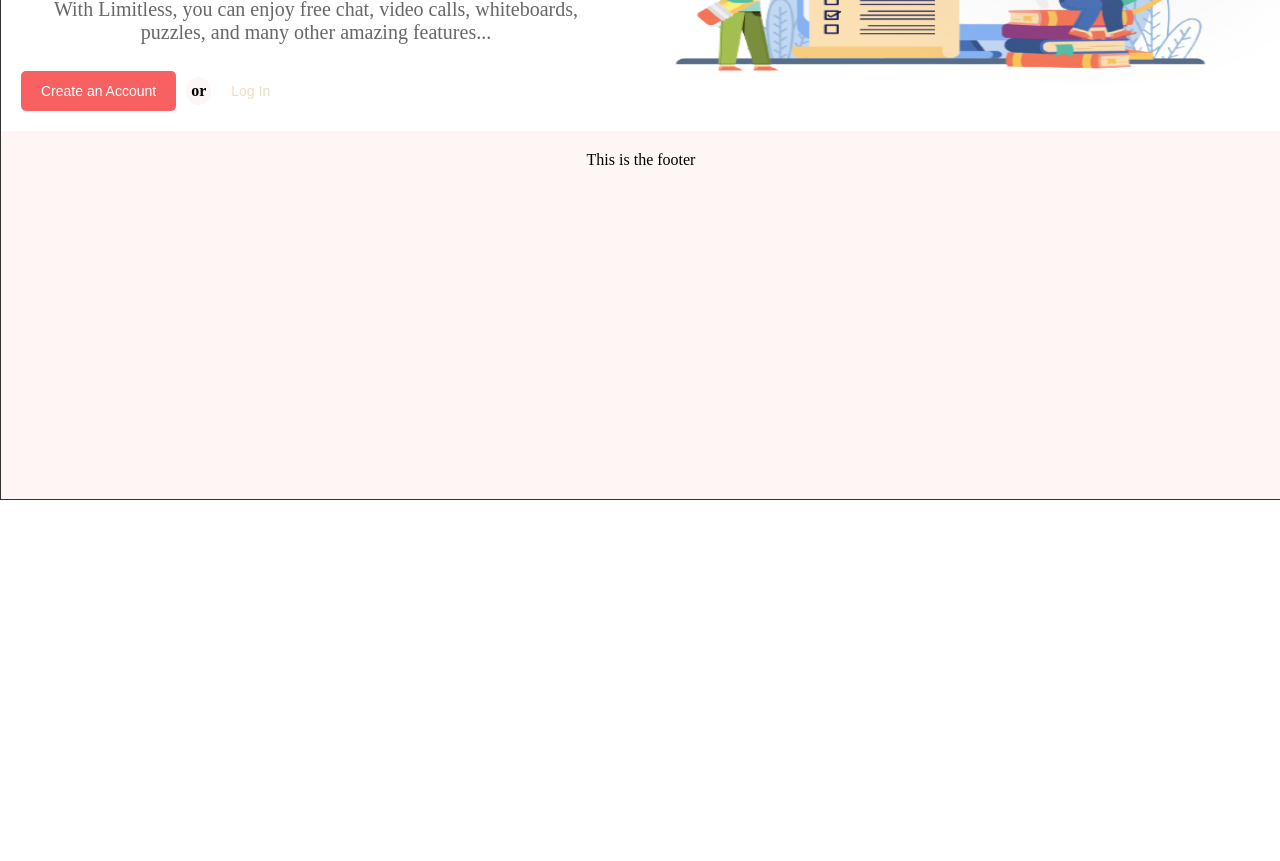
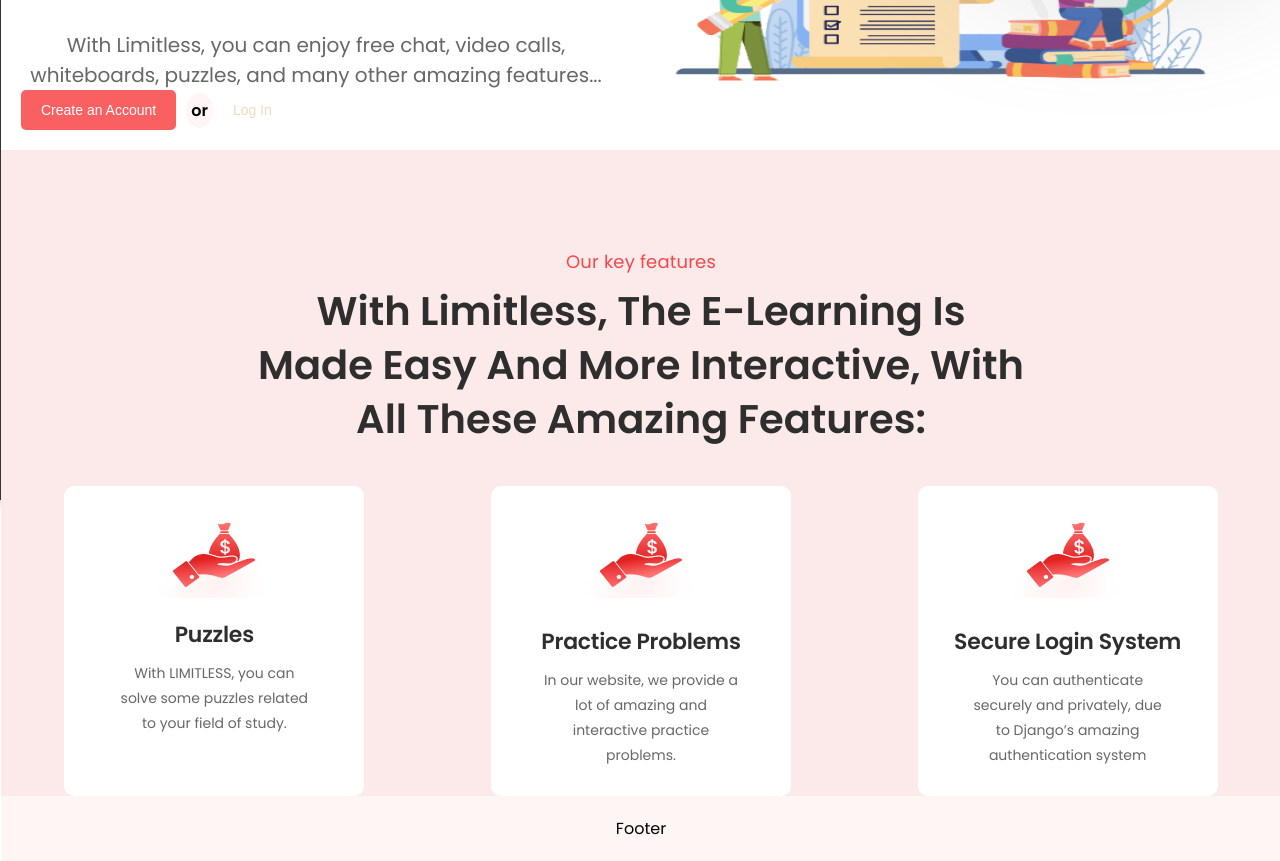
Before and after one commit to Flow-Up12/Limitless-Application, a React (Create React App) app: page / in a window 1280 px wide. Shown: the part 300-1161 px from the top of the page. Before the commit the page ends 800 px from the top, so only its background shows below. Built offline with nearby package versions, Linux system fonts and the light colour scheme.

Commit message:
Key Feature Landing Page DONE

```diff
--- a/src/App.js
+++ b/src/App.js
@@ -1,11 +1,13 @@
-import Header from "./Components/Header"
-import Footer from "./Components/Footer"
+import Header from "./Components/Header";
+import Footer from "./Components/Footer";
+import Mid from "./Components/mid/Mid";
 
 function App() {
   return (
     <div className="App">
-      <Header/>
-      <Footer/>
+      <Header />
+      <Mid />
+      <Footer />
     </div>
   );
 }
--- a/src/Components/Footer.js
+++ b/src/Components/Footer.js
@@ -1,12 +1,8 @@
 // Import the React library
-import React from 'react';
+import React from "react";
 
 function Footer() {
-    return (
-        <div className="footer">
-            This is the footer
-        </div>
-    )
+  return <div className="footer">Footer</div>;
 }
 
 export default Footer;
--- /dev/null
+++ b/src/Components/mid/Mid.js
@@ -0,0 +1,30 @@
+import React from "react";
+import "./mid.css";
+import ICON from "./icon1.png";
+
+function Mid() {
+  return (
+    <div class="mid">
+      <p class="key-text">Our key features</p>
+      <p class="slogan-text">With limitless, the e-learning is made easy and more interactive, with all these amazing features:</p>
+      <div class="card-container">
+        <div class="card1">
+          <img src={ICON} alt="shipping" class="card-icon" />
+          <h3 class="card-title">Puzzles</h3>
+          <h4 class="card-description">With LIMITLESS, you can solve some puzzles related to your field of study.</h4>
+        </div>
+        <div class="card2">
+          <img src={ICON} alt="shipping" class="card-icon" />
+          <h3 class="card-title">Practice Problems</h3>
+          <h4 class="card-description">In our website, we provide a lot of amazing and interactive practice problems.</h4>
+        </div>
+        <div class="card3">
+          <img src={ICON} alt="shipping" class="card-icon" />
+          <h3 class="card-title">Secure Login System</h3>
+          <h4 class="card-description">You can authenticate securely and privately, due to Django’s amazing authentication system</h4>
+        </div>
+      </div>
+    </div>
+  );
+}
+export default Mid;
--- /dev/null
+++ b/src/Components/mid/mid.css
@@ -0,0 +1,89 @@
+@import url("https://fonts.googleapis.com/css2?family=Poppins:ital,wght@0,400;0,600;1,400&display=swap");
+.mid {
+  background-color: #fceaea;
+  display: flex;
+  flex-direction: column;
+  font-family: "Poppins";
+  text-align: center;
+}
+.key-text {
+  color: #f54748;
+  text-align: center;
+  margin-top: 100px;
+  margin-bottom: 10px;
+  font-size: 18px;
+  font-style: normal;
+  font-weight: 500;
+  line-height: 24px; /* 133.333% */
+  letter-spacing: 0.18px;
+}
+.slogan-text {
+  color: #2e2e2e;
+  text-align: center;
+  margin-left: 20%;
+  margin-right: 20%;
+  margin-bottom: 40px;
+  font-size: 40px;
+  font-style: normal;
+  font-weight: 700;
+  line-height: 54px; /* 135% */
+  text-transform: capitalize;
+}
+.card-container {
+  display: flex;
+  flex-direction: row;
+  justify-content: space-around;
+  margin: 0;
+  padding: 0;
+}
+.card-icon {
+  margin-top: 30px;
+  margin-bottom: 20px;
+}
+.card1 {
+  display: flex;
+  flex-direction: column;
+  align-items: center;
+  width: 300px;
+  height: 310px;
+  border: 1px solid rgba(255, 255, 255, 0);
+  border-radius: 10px;
+  background-color: rgb(255, 255, 255);
+}
+.card2 {
+  width: 300px;
+  height: 310px;
+  border: 1px solid rgba(255, 255, 255, 0);
+  border-radius: 10px;
+
+  background-color: rgb(255, 255, 255);
+}
+.card3 {
+  width: 300px;
+  height: 310px;
+  border: 1px solid rgba(255, 255, 255, 0);
+  border-radius: 10px;
+  background-color: rgb(255, 255, 255);
+}
+.card-title {
+  color: #2e2e2e;
+  text-align: center;
+  font-family: "Poppins";
+  font-size: 22px;
+  font-style: normal;
+  margin-bottom: 10px;
+  font-weight: 600;
+  line-height: normal;
+  letter-spacing: -0.22px;
+}
+.card-description {
+  color: #676767;
+  text-align: center;
+  font-family: "Poppins";
+  font-size: 14px;
+  font-style: normal;
+  margin-left: 50px;
+  margin-right: 50px;
+  font-weight: 400;
+  line-height: 25px; /* 178.571% */
+}
--- a/src/index.css
+++ b/src/index.css
@@ -10,7 +10,7 @@ html {
 
 body {
   min-height: 100vh;
-  font-family: 'Open Sans', sans-serif;
+  font-family: "Open Sans", sans-serif;
   -webkit-font-smoothing: antialiased;
   -moz-osx-font-smoothing: grayscale;
   display: flex;
@@ -35,12 +35,12 @@ body {
   align-items: center;
   border: 1px solid #333;
   box-shadow: 0px 0px 15px gray;
-
 }
 .red {
-  color :red;}
+  color: red;
+}
 .footer {
-  background: #FEF5F5;
+  background: #fef5f5;
   height: 50vh;
   padding: 20px;
   text-align: center;
@@ -48,15 +48,11 @@ body {
 }
 
 .header {
-  background-color: #FFFFFF;
+  background-color: #ffffff;
   width: 100vw;
   padding: 20px;
   text-align: center;
-
-
 }
-
-
 
 .header h1 {
   font-size: 36px;
@@ -75,13 +71,13 @@ body {
 
 .top-container img {
   height: 60px;
-  width:  400px;
+  width: 400px;
   filter: drop-shadow(2px 2px 10px rgba(0, 0, 0, 0.8));
 }
 
 button {
   font-size: 14px;
-  color: #F1DAC4;
+  color: #f1dac4;
   background: none;
   border: none;
   padding: 10px 20px;
@@ -102,18 +98,16 @@ button:hover {
   align-items: center;
   margin-right: 10px;
 }
-
 .text {
   margin-top: -20px;
   font-weight: bold;
   font-size: 55px;
-
 }
 
 .text2 {
   margin-top: 20px;
   font-size: 20px;
-  color: #676767
+  color: #676767;
 }
 
 .middle img {
@@ -123,7 +117,6 @@ button:hover {
   margin-top: 50px;
 }
 
-
 .bottom-buttons {
   display: flex;
   justify-content: flex-start;
@@ -131,17 +124,16 @@ button:hover {
 }
 
 .red-button {
-  background-color: #F86061;
+  background-color: #f86061;
   color: white;
   padding: 12px 20px;
   border: none;
   border-radius: 5px;
-
 }
 
 .or {
   font-weight: bold;
-  background: #FEF5F5;
+  background: #fef5f5;
   padding: 5px;
   border-radius: 50%;
 }
@@ -152,8 +144,8 @@ button:hover {
 .progress h2 {
   font-size: 20px;
 }
-.progress h3{
-color: #A5A5A5;
+.progress h3 {
+  color: #a5a5a5;
   font-family: Poppins;
   font-size: 10px;
   font-style: normal;
@@ -182,17 +174,15 @@ width: 20px;
   height: 1.762px;
   flex-shrink: 0;
   border-radius: 1px;
-background:
- #FFA610;
+  background: #ffa610;
 }
 
 @media only screen and (max-width: 1000px) {
-
-    .text{
+  .text {
     margin-top: -80px;
     font-size: 40px;
   }
-    .text2{
+  .text2 {
     font-size: 16px;
   }
   .bottom-buttons {
@@ -208,7 +198,7 @@ background:
   .progress h2 {
     font-size: 16px;
   }
-    .progress h3{
+  .progress h3 {
     font-size: 10px;
   }
   .progress-box {
@@ -221,18 +211,17 @@ background:
     width: 240px;
     margin-left: 30px;
   }
-    .top-container{
+  .top-container {
     margin-right: -30px;
   }
 }
 
 @media only screen and (max-width: 800px) {
-
-  .text{
+  .text {
     margin-top: -80px;
     font-size: 34px;
   }
-  .text2{
+  .text2 {
     font-size: 12px;
   }
   .bottom-buttons {
@@ -244,9 +233,8 @@ background:
   .top-container img {
     height: 43px;
     width: 240px;
-
   }
-  .top-container{
+  .top-container {
     margin-right: -40px;
   }
 }
```
Also changed, not shown: src/Components/mid/icon1.png (added). Lines whose indentation alone changed are shown as unchanged.
